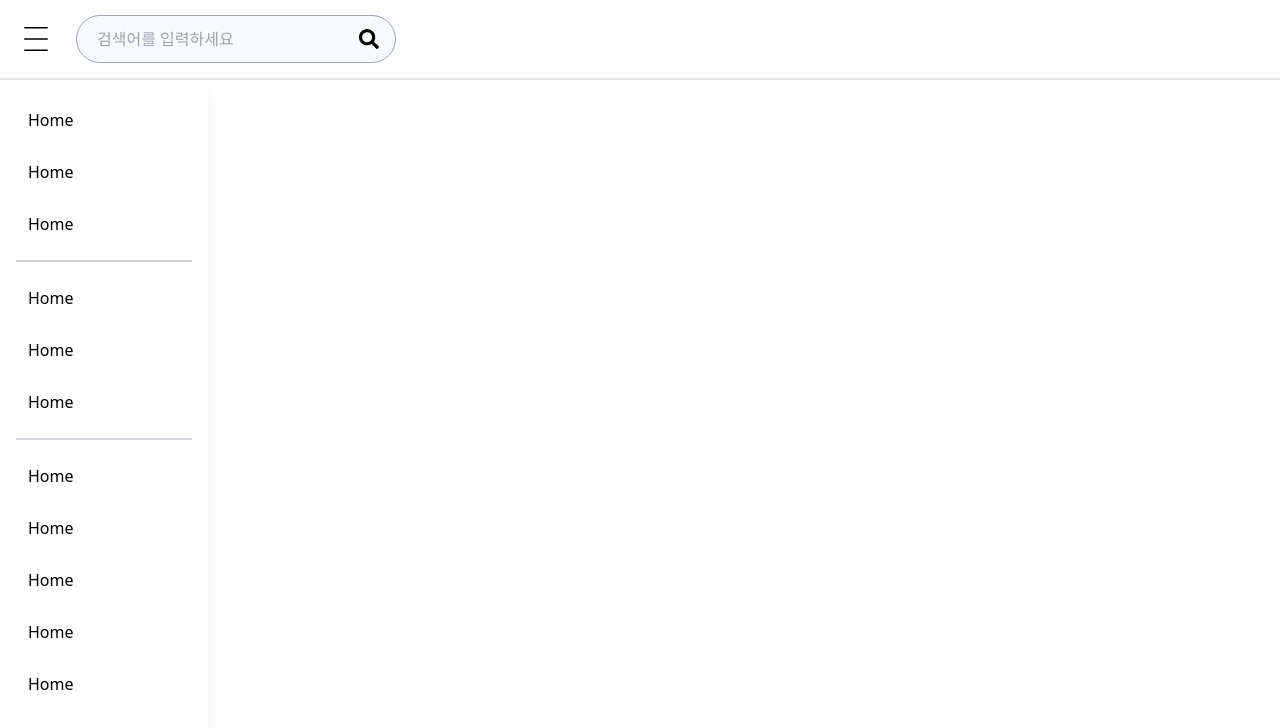
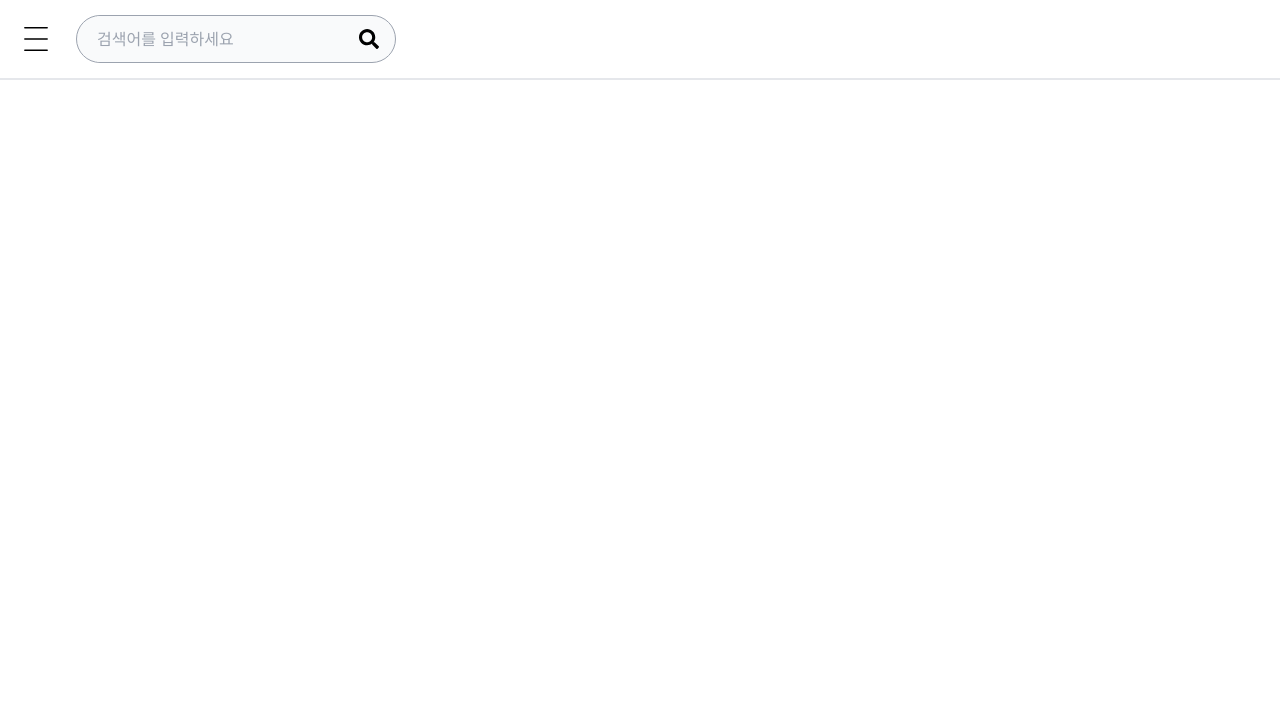
Before and after one commit to suk-6/24-web-programming-prj, a Next.js app: page / in a window 1280 px wide. Shown: the top 728 px of the page. Built offline with nearby package versions, Linux system fonts and the light colour scheme.

Commit message:
Update Title component to close sidebar by default

```diff
--- a/src/components/title.tsx
+++ b/src/components/title.tsx
@@ -5,7 +5,7 @@ import { CiMenuBurger } from "react-icons/ci";
 import { Sidebar } from "./sidebar/sidebar";
 import { SearchBar } from "./searchBar";
 export const Title = () => {
-	const [isOpen, setIsOpen] = useState(true);
+	const [isOpen, setIsOpen] = useState<boolean>(false);
 
 	return (
 		<div className=" w-full h-20 bg-white border-b-2 flex flex-row gap-4 items-center">
```
